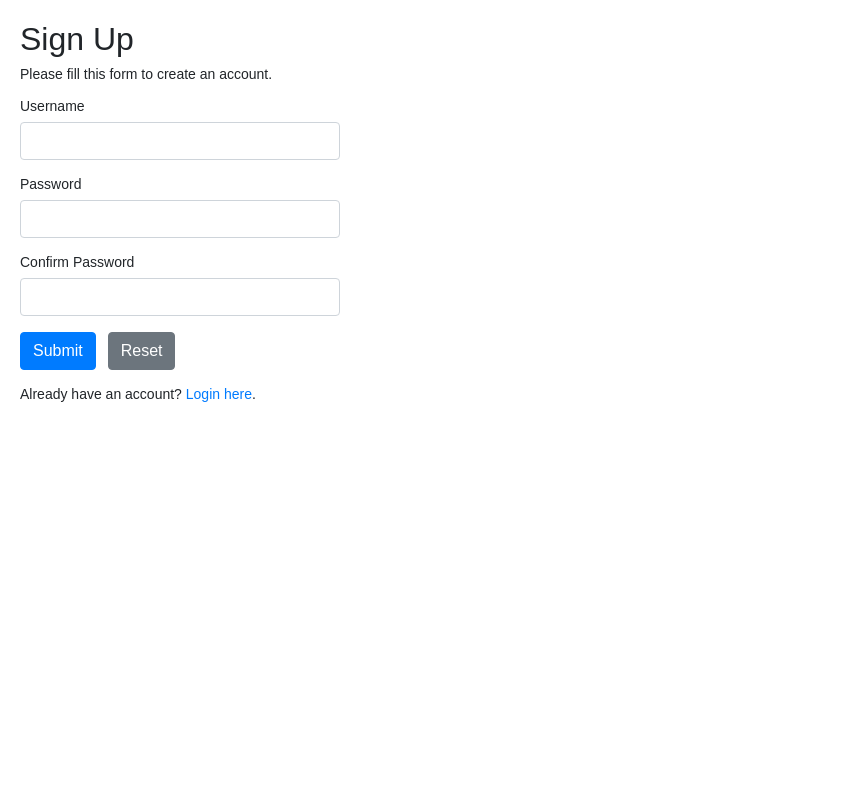
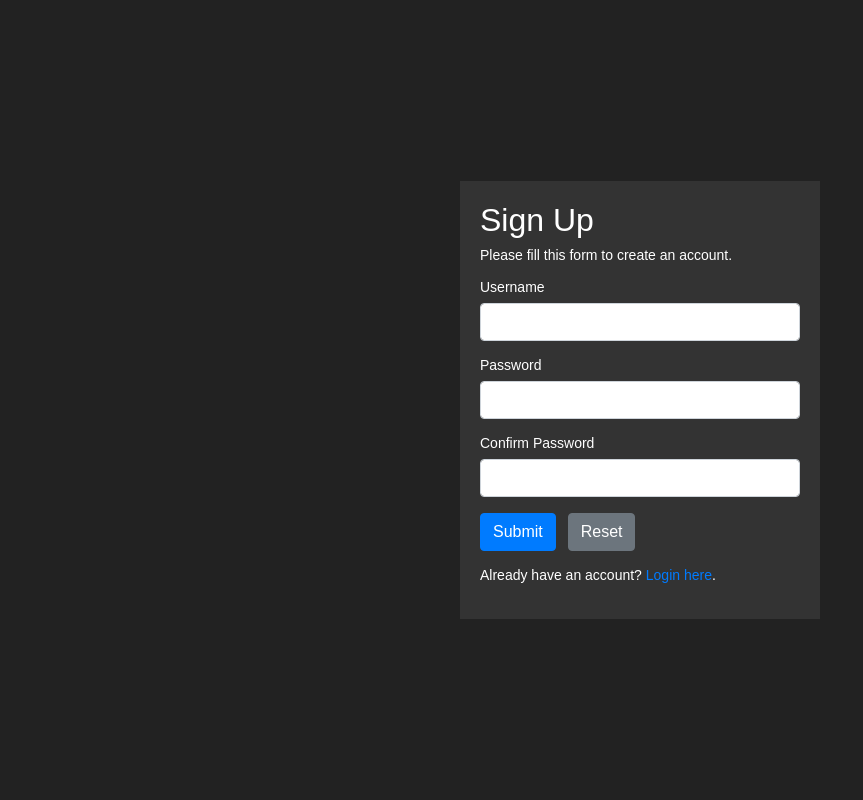
Before and after one commit to kekikcilerakin/ACM368-CollaborativeStory, a PHP site: page /register.php in a window 1280 px wide. Shown: the whole page, without its empty margins (0-863 px from the left). Run offline with PHP 8.4, Linux system fonts and the light colour scheme.

Commit message:
Update register.php

```diff
--- a/register.php
+++ b/register.php
@@ -102,8 +102,21 @@ if($_SERVER["REQUEST_METHOD"] == "POST"){
     <title>Sign Up</title>
     <link rel="stylesheet" href="https://stackpath.bootstrapcdn.com/bootstrap/4.5.2/css/bootstrap.min.css">
     <style>
-        body{ font: 14px sans-serif; }
-        .wrapper{ width: 360px; padding: 20px; }
+        body {
+            font: 14px sans-serif;
+            background-color: #222222;
+            display: flex;
+            align-items: center;
+            justify-content: center;
+            height: 100vh;
+            color: white;
+        }
+
+        .wrapper {
+            width: 360px;
+            padding: 20px;
+            background-color: #333333;
+        }
     </style>
 </head>
 <body>
```
